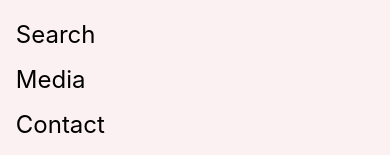
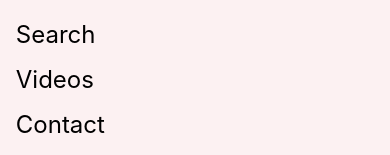
Before and after one commit to kodyang/ppg, a React (Create React App) app: page /about in a window 390 px wide. Both pictures are taken after a click on the element 24 px from the left and 36 px from the top of the page. Shown: the part 388-543 px from the top of the page. Built offline with nearby package versions, Linux system fonts and the light colour scheme.

Commit message:
Fix alumni team and change media to videos on mobile

```diff
--- a/src/components/Hamburger.js
+++ b/src/components/Hamburger.js
@@ -66,7 +66,7 @@ const Hamburger = () => {
             <LinkWrapper onClick={() => setIsOpen(!isOpen)}><StyledLink to='/about'>About</StyledLink></LinkWrapper>
             <LinkWrapper onClick={() => setIsOpen(!isOpen)}><StyledLink to='/team'>Team</StyledLink></LinkWrapper>
             <LinkWrapper onClick={() => setIsOpen(!isOpen)}><StyledLink to='/sources'>Search</StyledLink></LinkWrapper>
-            <LinkWrapper onClick={() => setIsOpen(!isOpen)}><StyledExternalLink href="https://www.instagram.com/pandemicpregnancyguide/channel/" target="_blank">Media</StyledExternalLink></LinkWrapper>
+            <LinkWrapper onClick={() => setIsOpen(!isOpen)}><StyledExternalLink href="https://www.instagram.com/pandemicpregnancyguide/channel/" target="_blank">Videos</StyledExternalLink></LinkWrapper>
             <LinkWrapper onClick={() => setIsOpen(!isOpen)}><StyledLink to='/contact'>Contact</StyledLink></LinkWrapper>
           </LinksWrapper>
         </MenuBackground>}
--- a/src/pages/Team.js
+++ b/src/pages/Team.js
@@ -155,10 +155,11 @@ const students = [
 const former = [
   "Sarah Freeman",
   "Sepand Alavifard",
-  "Xin Xa",
+  "Xin Xu",
   "Isabella Fan",
   "Laura Diamond",
   "Alex Spivak",
+  "Cheyanne Reed",
 ];
 
 const Team = () => {
```
